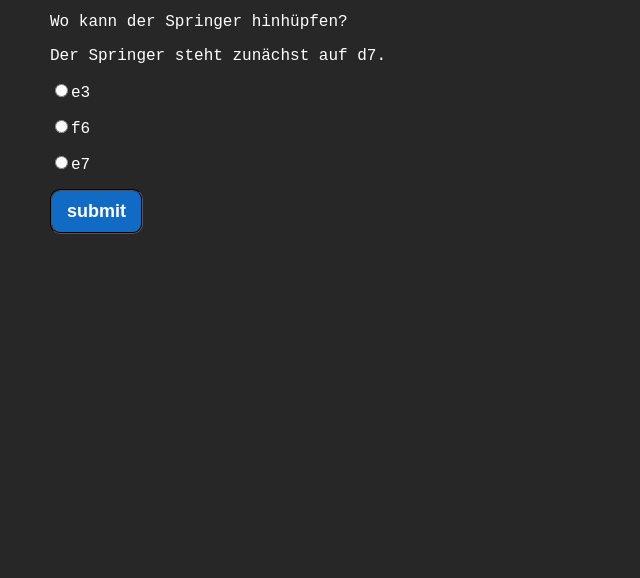
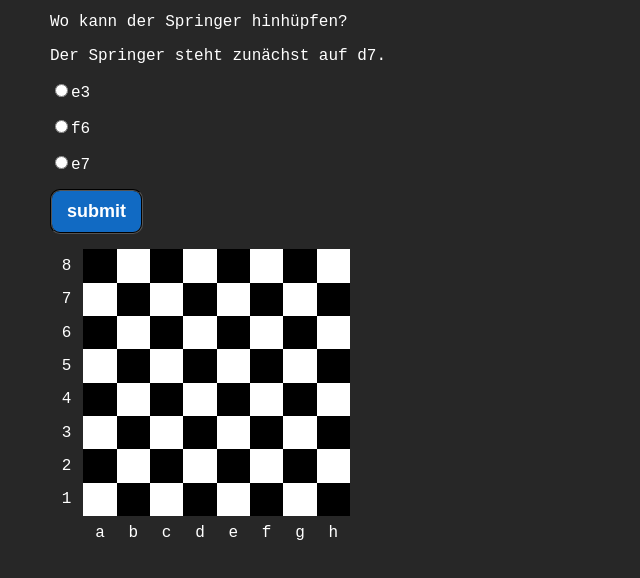
Before and after one commit to pebll/Schachquiz, a plain HTML site: page index.html in a window 1280 px wide. Shown: the part 148-726 px from the top of the page, without its empty margins (0-640 px from the left). Drawn offline with Linux system fonts and the light colour scheme.

Commit message:
raw chess field html implementation with indices

```diff
--- a/index.html
+++ b/index.html
@@ -33,6 +33,119 @@
         <button type="button" onclick="checkAnswer()">submit</button>
     </div>
 
+    <div class="chessFieldIndexStyle">
+        <table width=300em height=300 cellspacing=0>
+
+            <tr bgcolor=#CCFFCC height="11.11%">
+            <td class="backColor" width="11.11%">8</td>
+            <td bgcolor=black width="11.11%"></td>
+            <td bgcolor=white width="11.11%"></td>
+            <td bgcolor=black width="11.11%"></td>
+            <td bgcolor=white width="11.11%"></td>
+            <td bgcolor=black width="11.11%"></td>
+            <td bgcolor=white width="11.11%"></td>
+            <td bgcolor=black width="11.11%"></td>
+            <td bgcolor=white width="11.11"></td>
+            </tr>
+
+            <tr bgcolor=#CCFFCC height="11.11%">
+            <td class="backColor">7</td>
+            <td bgcolor=white></td>
+            <td bgcolor=black></td>
+            <td bgcolor=white></td>
+            <td bgcolor=black></td>
+            <td bgcolor=white></td>
+            <td bgcolor=black></td>
+            <td bgcolor=white></td>
+            <td bgcolor=black></td>
+            </tr>
+
+            <tr bgcolor=#CCFFCC height="11.11%">
+            <td class="backColor">6</td>
+            <td bgcolor=black></td>
+            <td bgcolor=white></td>
+            <td bgcolor=black></td>
+            <td bgcolor=white></td>
+            <td bgcolor=black></td>
+            <td bgcolor=white></td>
+            <td bgcolor=black></td>
+            <td bgcolor=white></td>
+            </tr>
+
+            <tr bgcolor=#CCFFCC height="11.11%">
+            <td class="backColor">5</td>
+            <td bgcolor=white></td>
+            <td bgcolor=black></td>
+            <td bgcolor=white></td>
+            <td bgcolor=black></td>
+            <td bgcolor=white></td>
+            <td bgcolor=black></td>
+            <td bgcolor=white></td>
+            <td bgcolor=black></td>
+            </tr>
+
+            <tr bgcolor=#CCFFCC height="11.11%">
+            <td class="backColor">4</td>
+            <td bgcolor=black></td>
+            <td bgcolor=white></td>
+            <td bgcolor=black></td>
+            <td bgcolor=white></td>
+            <td bgcolor=black></td>
+            <td bgcolor=white></td>
+            <td bgcolor=black></td>
+            <td bgcolor=white></td>
+            </tr>
+
+            <tr bgcolor=#CCFFCC height="11.11%">
+            <td class="backColor">3</td>
+            <td bgcolor=white></td>
+            <td bgcolor=black></td>
+            <td bgcolor=white></td>
+            <td bgcolor=black></td>
+            <td bgcolor=white></td>
+            <td bgcolor=black></td>
+            <td bgcolor=white></td>
+            <td bgcolor=black></td>
+            </tr>
+
+            <tr bgcolor=#CCFFCC height="11.11%">
+            <td class="backColor">2</td>
+            <td bgcolor=black></td>
+            <td bgcolor=white></td>
+            <td bgcolor=black></td>
+            <td bgcolor=white></td>
+            <td bgcolor=black></td>
+            <td bgcolor=white></td>
+            <td bgcolor=black></td>
+            <td bgcolor=white></td>
+            </tr>
+
+            <tr bgcolor=#CCFFCC height="11.11%">
+            <td class="backColor">1</td>
+            <td bgcolor=white></td>
+            <td bgcolor=black></td>
+            <td bgcolor=white></td>
+            <td bgcolor=black></td>
+            <td bgcolor=white></td>
+            <td bgcolor=black></td>
+            <td bgcolor=white></td>
+            <td bgcolor=black></td>
+            </tr>
+
+            <tr class="backColor" height="11.11%">
+                <td></td>
+                <td>a</td>
+                <td>b</td>
+                <td>c</td>
+                <td>d</td>
+                <td>e</td>
+                <td>f</td>
+                <td>g</td>
+                <td>h</td>
+                </tr>
+
+            </table>
+    </div>
 
 </body>
 
--- a/main.css
+++ b/main.css
@@ -28,3 +28,14 @@ input{
 
     font-size:large;
 }
+
+.chessFieldIndexStyle {
+    margin: 0px;
+    padding: 0px;
+    font-size: medium;
+    text-align: center;
+}
+
+.backColor {
+    background-color: rgb(39, 39, 39);
+}
--- a/main.js
+++ b/main.js
@@ -104,7 +104,7 @@ class Game {
             return this.levels[this.level];
         }
         else {
-            return "EsGibtKeinMaßFürdeineIntelligenz"
+            return "EsGibtKeinMaßFürdeineIntelligenz";
         }
     }
     updateLevel() {
```
Also changed, not shown: menu.html (+1 -1 lines).
